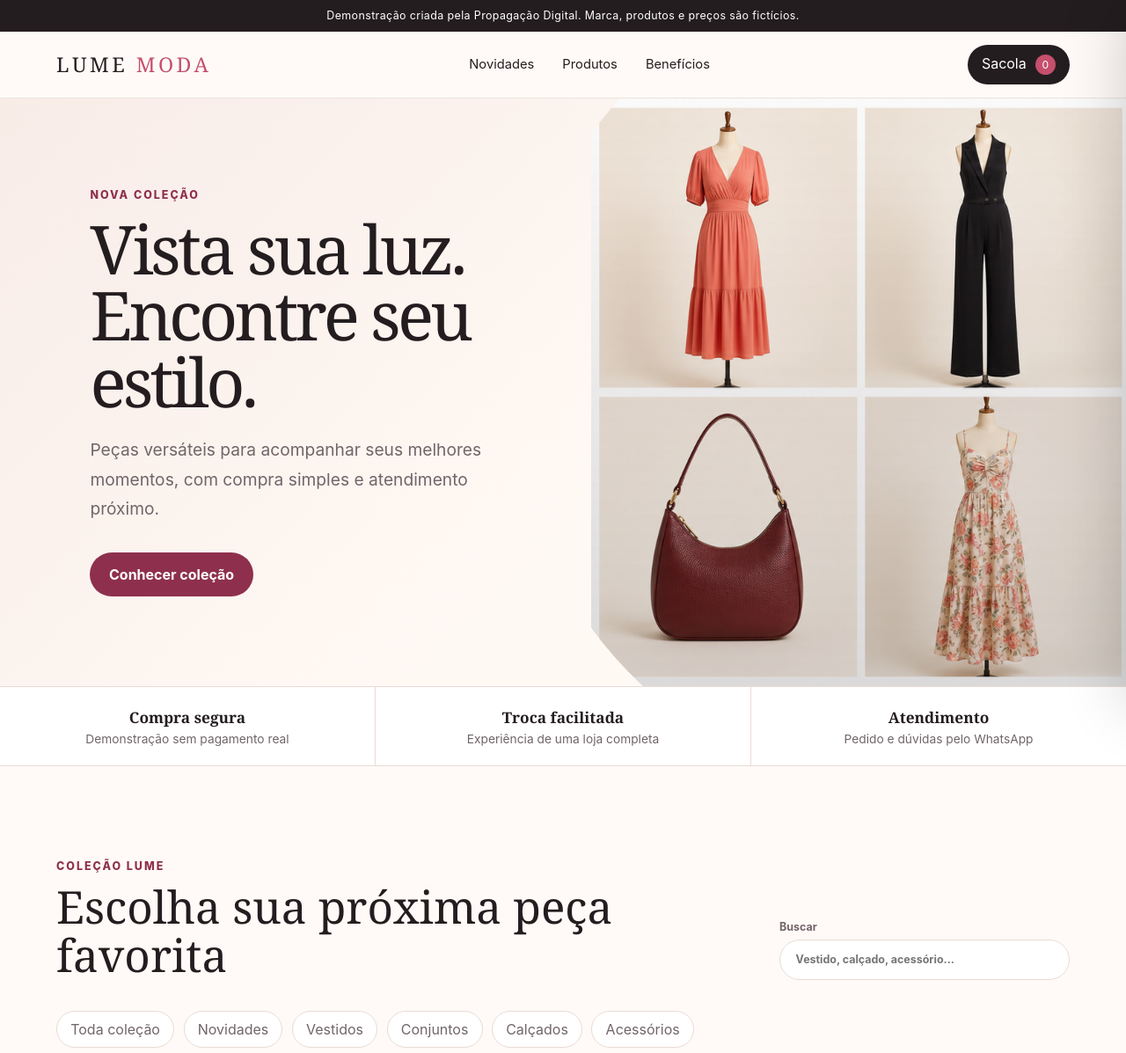
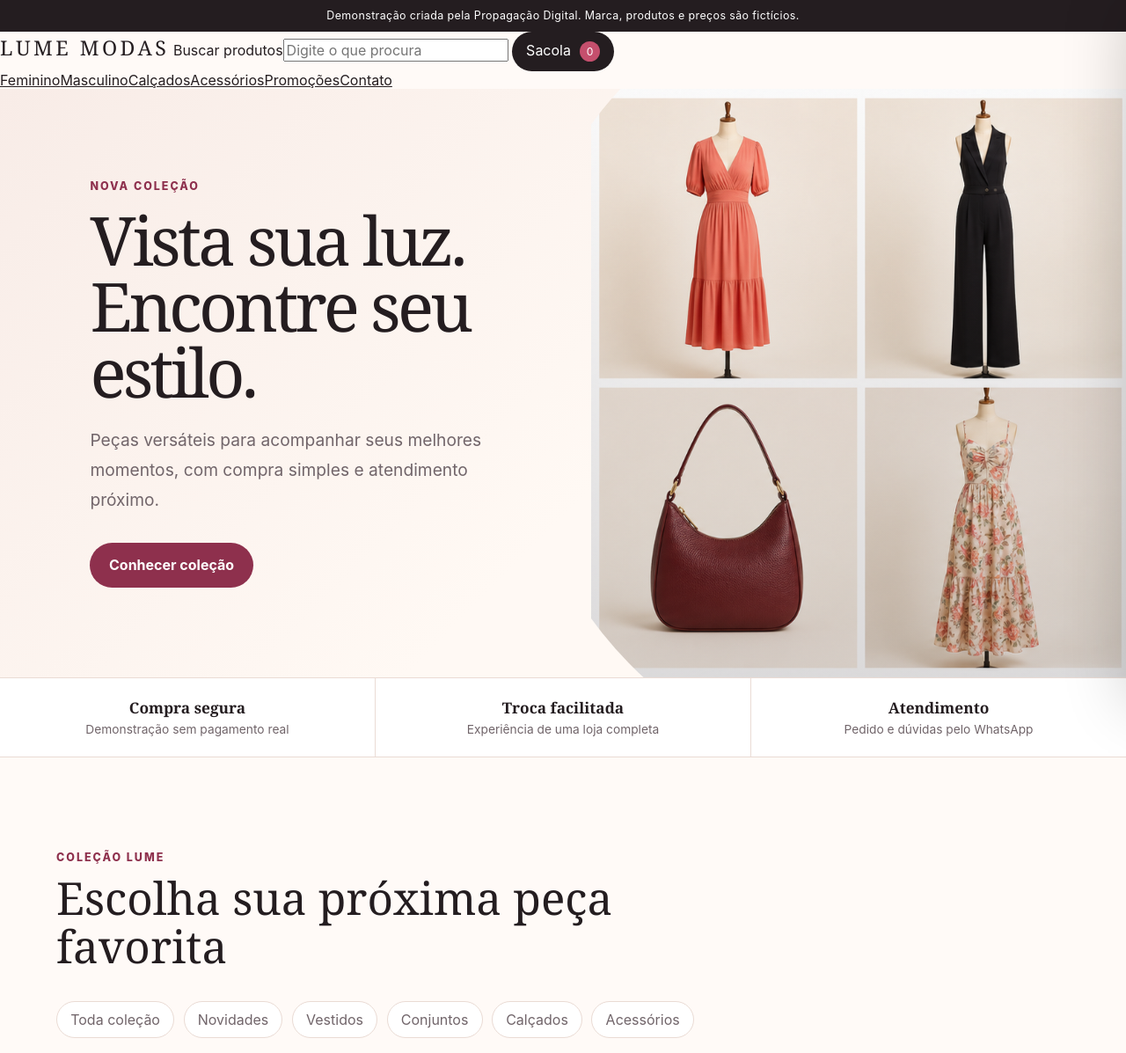
Before and after one commit to HelioFeitosa/Site-Propagacao-Digital, a website: page modelos/loja-moda/index.html in a window 1280 px wide. Shown: the top 1197 px of the page at 88% size. Drawn offline with Linux system fonts and the light colour scheme.

Commit message:
feat: add Lume Modas commerce header

```diff
--- a/modelos/loja-moda/index.html
+++ b/modelos/loja-moda/index.html
@@ -3,18 +3,19 @@
 <head>
   <meta charset="UTF-8" />
   <meta name="viewport" content="width=device-width, initial-scale=1.0" />
-  <title>Lume Moda | Loja virtual demonstrativa</title>
+  <title>Lume Modas | Loja virtual demonstrativa</title>
   <meta name="description" content="Demonstração funcional de loja virtual de moda criada pela Propagação Digital." />
   <meta name="robots" content="index, follow, max-image-preview:large" />
   <link rel="stylesheet" href="styles.css" />
 </head>
 <body>
   <div class="demo-notice" id="demo-notice">Demonstração criada pela Propagação Digital. Marca, produtos e preços são fictícios.</div>
-  <header class="store-header">
-    <a class="store-logo" href="#inicio" aria-label="Lume Moda, início">LUME <span>MODA</span></a>
-    <nav aria-label="Navegação principal"><a href="#novidades">Novidades</a><a href="#produtos">Produtos</a><a href="#beneficios">Benefícios</a></nav>
+  <header class="commerce-header">
+    <a class="store-logo" href="#inicio" aria-label="Lume Modas, início">LUME MODAS</a>
+    <label class="commerce-search" for="search-input"><span class="sr-only">Buscar produtos</span><input id="search-input" type="search" placeholder="Digite o que procura" autocomplete="off" /></label>
     <button id="cart-button" type="button" aria-controls="cart-drawer" aria-expanded="false">Sacola <span id="cart-count">0</span></button>
   </header>
+  <nav class="commerce-nav" aria-label="Categorias principais"><a href="#produtos" data-nav-category="feminino">Feminino</a><a href="#produtos" data-nav-category="masculino">Masculino</a><a href="#produtos" data-nav-category="calcados">Calçados</a><a href="#produtos" data-nav-category="acessorios">Acessórios</a><a href="#produtos" data-nav-category="novidades">Promoções</a><a href="#rodape">Contato</a></nav>
 
   <main id="inicio">
     <section class="store-hero">
@@ -25,7 +26,7 @@
     <section class="store-benefits" id="beneficios" aria-label="Benefícios da loja"><div><strong>Compra segura</strong><span>Demonstração sem pagamento real</span></div><div><strong>Troca facilitada</strong><span>Experiência de uma loja completa</span></div><div><strong>Atendimento</strong><span>Pedido e dúvidas pelo WhatsApp</span></div></section>
 
     <section class="catalog-section" id="produtos">
-      <header class="catalog-heading"><div><span id="novidades">Coleção Lume</span><h2>Escolha sua próxima peça favorita</h2></div><label class="search-box" for="search-input"><span>Buscar</span><input id="search-input" type="search" placeholder="Vestido, calçado, acessório..." autocomplete="off" /></label></header>
+      <header class="catalog-heading"><div><span id="novidades">Coleção Lume</span><h2>Escolha sua próxima peça favorita</h2></div></header>
       <div class="category-filters" id="category-filters" aria-label="Filtrar por categoria"></div>
       <p class="results-status" id="results-status" aria-live="polite"></p>
       <div class="product-grid" id="product-grid"></div>
```
Also changed, not shown: tests/loja-moda-funcional.test.js (+7 -0 lines).
